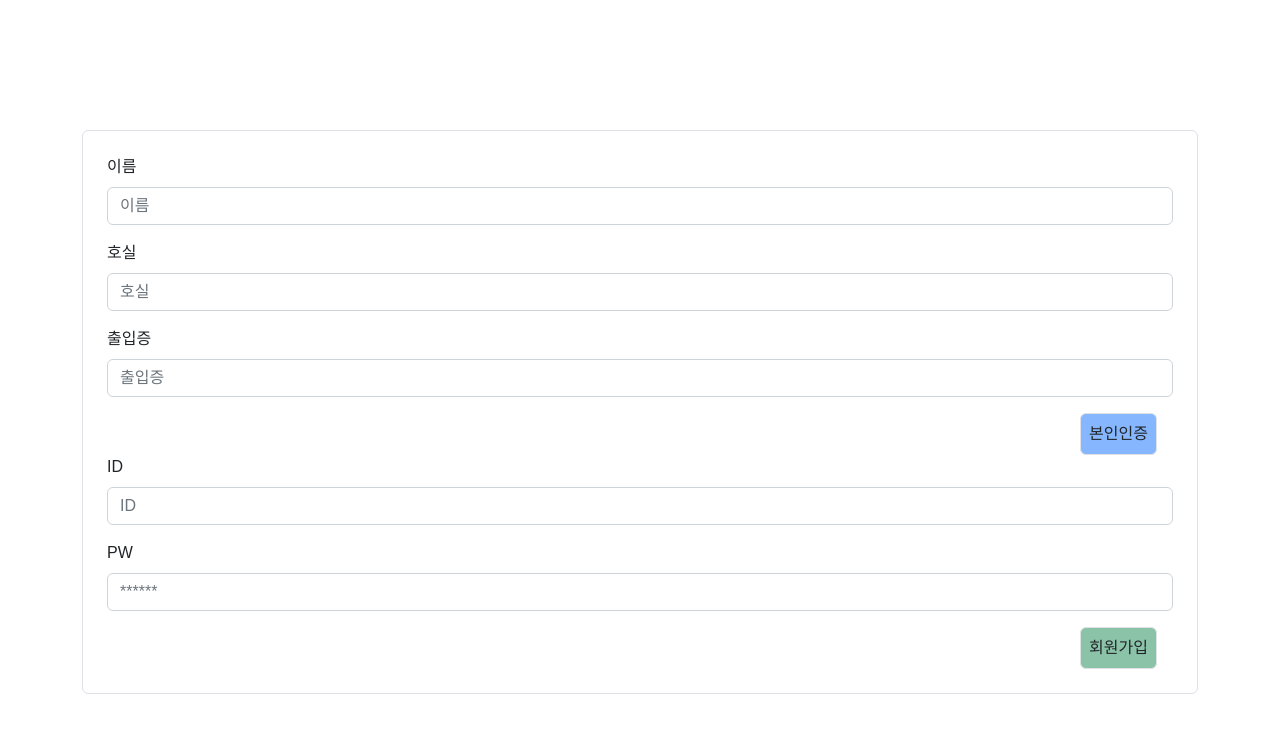
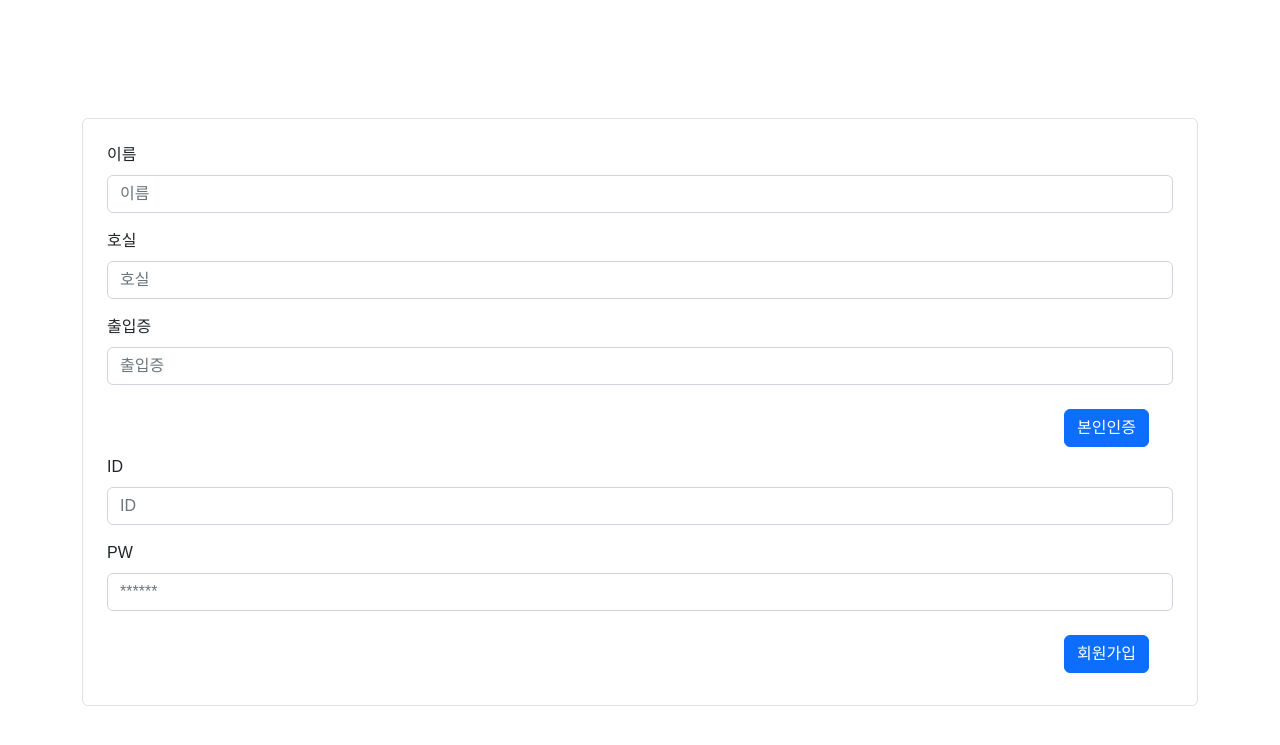
Before and after one commit to SWKAIST6/TEAM06_Project, a Flask app: page / in a window 1280 px wide. Shown: the top 745 px of the page. Run offline with Flask 2, Linux system fonts and the light colour scheme.

Commit message:
(fix) html form tag use

```diff
--- a/templates/signup.html
+++ b/templates/signup.html
@@ -24,41 +24,46 @@
         <div class="mt-4 border rounded p-4">
             <div id="basic_info">
                 <div>
-                    <div class="mb-3">
+                    <form action="" class="mb-3">
                         <label for="name_id" class="form-label">이름</label>
                         <input type="text" class="form-control" id="name_id" placeholder="이름">
-                    </div>
-                    <div class="mb-3">
+                    </form>
+
+                    <form action="" class="mb-3">
                         <label for="room_id" class="form-label">호실</label>
                         <input class="form-control" id="room_id" placeholder="호실">
-                    </div>
-                    <div class="mb-3">
+                    </form>
+
+                    <form action="" class="mb-3">
                         <label for="enter_id" class="form-label">출입증</label>
                         <input class="form-control" id="enter_id" placeholder="출입증">
-                    </div>
+                    </form>
                 </div>
                 <div class="d-flex justify-content-end mt-3">
-                    <div class="me-3 border rounded p-2 bg-primary bg-opacity-50">
-                        <a href="#" class="text-decoration-none text-dark">본인인증</a>
-                    </div>
+                    <form action="" class="me-3 p-2">
+                        <button type="submit" class="btn btn-primary">본인인증</button>
+                    </form>
                 </div>
             </div>
 
             <div id="idpw_info">
                 <div>
-                    <div class="mb-3">
+
+                    <form action="" class="mb-3">
                         <label for="name_id" class="form-label">ID</label>
                         <input type="text" class="form-control" id="name_id" placeholder="ID">
-                    </div>
-                    <div class="mb-3">
+                    </form>
+
+                    <form action="" class="mb-3">
                         <label for="pw_id" class="form-label">PW</label>
                         <input class="form-control" id="pw_id" placeholder="******">
-                    </div>
+                    </form>
+
                 </div>
                 <div class="d-flex justify-content-end mt-3">
-                    <div class="me-3 border rounded p-2 bg-success bg-opacity-50">
-                        <a href="#" class="text-decoration-none text-dark">회원가입</a>
-                    </div>
+                    <form action="" class="me-3 p-2">
+                        <button type="submit" class="btn btn-primary">회원가입</button>
+                    </form>
                 </div>
             </div>
 
```
Also changed, not shown: templates/chat.html (renamed from chat.html, +9 -7 lines), templates/form.html (+5 -4 lines).
